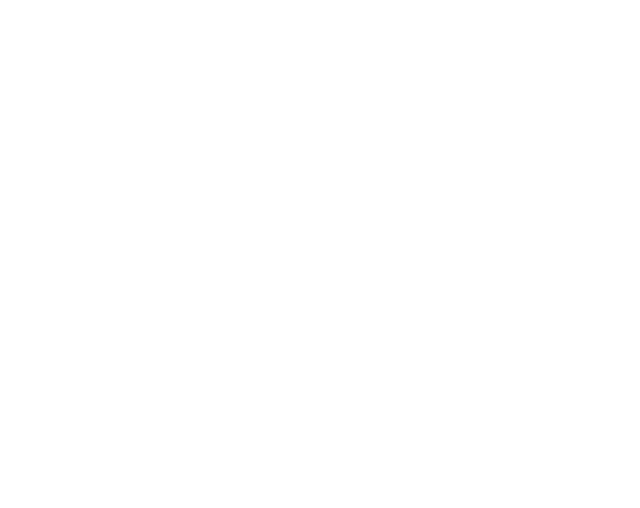
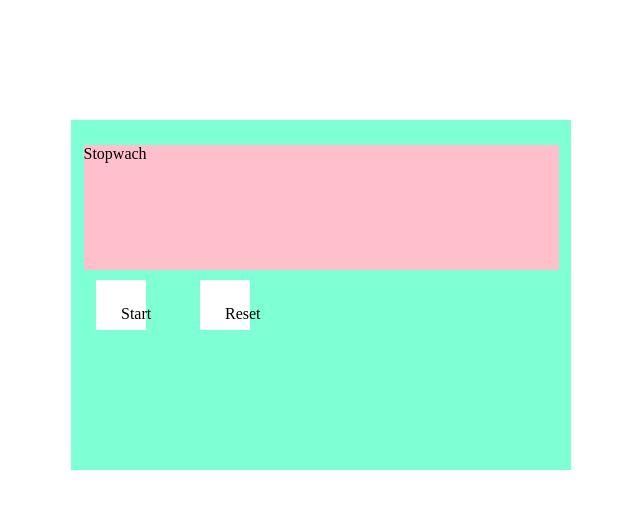
Before and after one commit to roland444/Stopwatch, a plain HTML site: page index.html in a window 1280 px wide. Shown: the whole page, without its empty margins (319-959 px from the left). Drawn offline with Linux system fonts and the light colour scheme.

Commit message:
Added containers

```diff
--- a/index.html
+++ b/index.html
@@ -3,10 +3,14 @@
 <head>
     <meta charset="UTF-8">
     <meta name="viewport" content="width=device-width, initial-scale=1.0">
-    <link rel="stylesheet" href="./index.html">
+    <link rel="stylesheet" href="./style.css">
     <title>Stopwatch</title>
 </head>
 <body>
-
+    <div class="main">
+        <div class="stopwatch"> Stopwach </div>
+        <div class="start btn">Start</div>
+        <div class="reset btn">Reset</div>
+    </div>
 </body>
 </html>
--- a/script.js
+++ b/script.js
@@ -0,0 +1,3 @@
+const _stopwatch = document.querySelector(".stopwatch");
+const _startBtn = document.querySelector(".start");
+const _resetBtn = document.querySelector(".reset");
--- a/style.css
+++ b/style.css
@@ -0,0 +1,29 @@
+* {
+    margin: 0;
+    padding: 0;
+    box-sizing: border-box;
+}
+
+.main {
+    background-color: aquamarine;
+    width: 500px;
+    height: 350px;
+    margin: 15vh auto;
+    padding-top: 25px;
+}
+
+.stopwatch {
+    margin: auto;
+    width: 95%;
+    height: 125px;
+    background-color: pink;
+}
+
+.btn {
+    display: inline-block;
+    background-color: white;
+    width: 50px;
+    height: 25px;
+    margin: 10px 25px auto 25px;
+    padding: 25px;
+}
```
